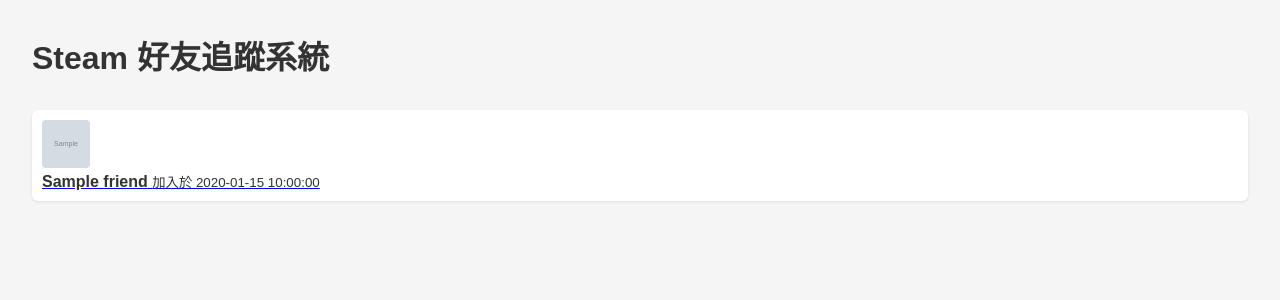
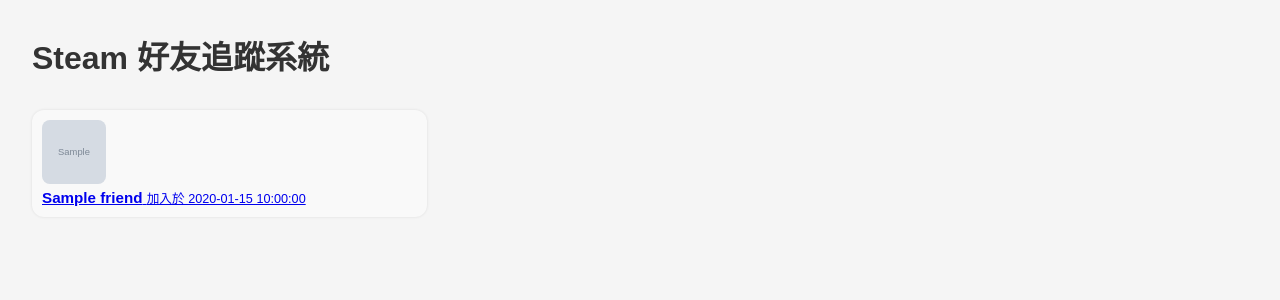
Before and after one commit to bbfox0703/steam-friend-history, a Flask app: template templates/index.html in a window 1280 px wide. Shown: the top 300 px of the page. Run offline with Flask 3, Linux system fonts and the light colour scheme; the template is opened without the code that fills it: most values are stand-ins (such as "Sample title", 1, 10 or a date in 2020); grey boxes marked "Sample" are stand-in pictures.

Commit message:
Update style.css

```diff
--- a/static/style.css
+++ b/static/style.css
@@ -10,27 +10,29 @@ h1 {
 }
 
 .friend-list {
+    display: grid;
+    grid-template-columns: repeat(auto-fill, minmax(320px, 1fr));
+    gap: 1rem;
+    padding: 0;
     list-style: none;
-    padding: 0;
 }
 
 .friend-item {
     display: flex;
     align-items: center;
-    background-color: white;
+    background-color: #f9f9f9;
     padding: 10px;
-    margin-bottom: 8px;
-    border-radius: 6px;
-    box-shadow: 0 1px 3px rgba(0,0,0,0.1);
+    border-radius: 12px;
+    box-shadow: 0 0 3px rgba(0, 0, 0, 0.1);
 }
 
 .friend-item img {
-    width: 48px;
-    height: 48px;
-    border-radius: 4px;
-    margin-right: 10px;
+    width: 64px;
+    height: 64px;
+    border-radius: 8px;
+    margin-right: 12px;
 }
 
 .friend-info {
-    color: #333;
+    font-size: 0.95rem;
 }
```
